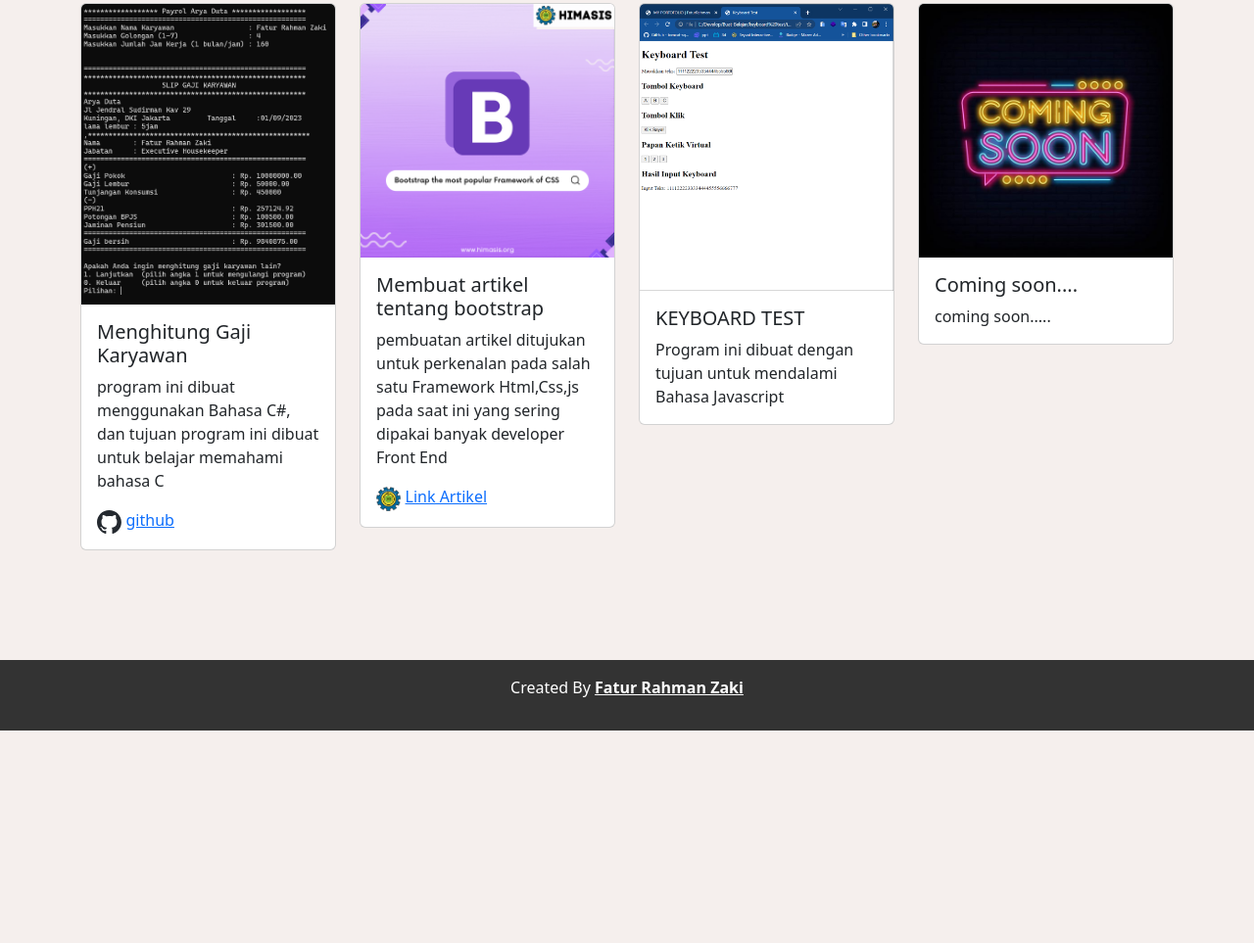
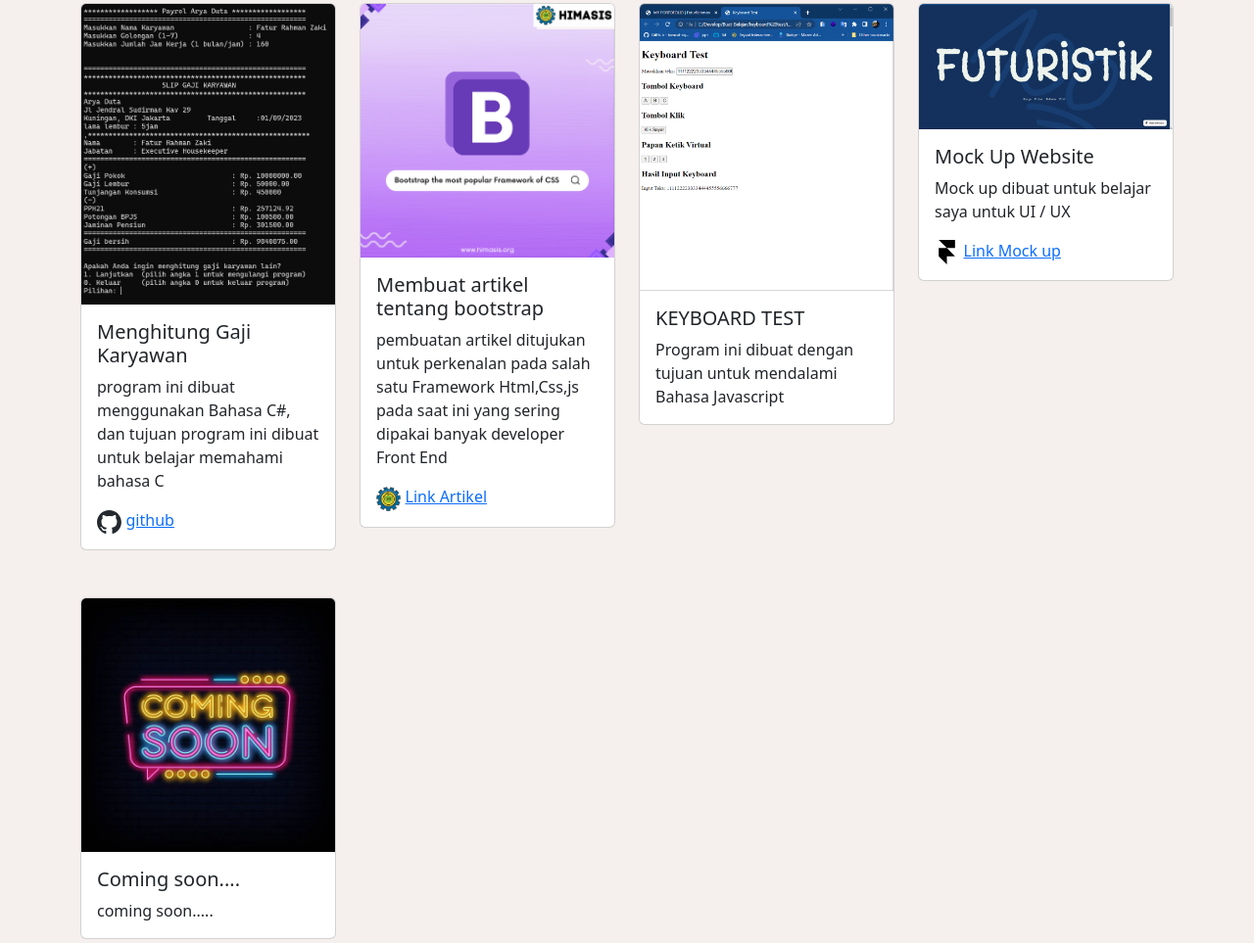
Before and after one commit to FaturRahmanZaki/FaturRahmanZaki.github.io, a plain HTML site: page project.html in a window 1280 px wide. Shown: the part 156-1119 px from the top of the page at 98% size. Before the commit the page ends 902 px from the top, so only its background shows below. Drawn offline with nearby package versions, Linux system fonts and the light colour scheme.

Commit message:
add project mock up

```diff
--- a/project.html
+++ b/project.html
@@ -91,6 +91,17 @@
           </div>
           <div class="col-md-3 mb-5">
             <div class="card" ">
+              <img src="img/futuristik.png" class="card-img-top" alt="4-card">
+              <div class="card-body">
+                <h5>Mock Up Website</h5>
+                <p class="card-text">Mock up dibuat untuk belajar saya untuk UI / UX</p>
+                <a href="https://futuristik-websiteftr.framer.ai/"
+                  class="card-link" target="_blank"><img src="img/framer.svg" alt="" width="25px" style="margin-right: 2%;">Link Mock up</a>
+              </div>
+            </div>
+          </div>
+          <div class="col-md-3 mb-5">
+            <div class="card" ">
               <img src="img/coming-soon.jpg" class="card-img-top" alt="4-card">
               <div class="card-body">
                 <h5>Coming soon....</h5>
--- a/style.css
+++ b/style.css
@@ -9,6 +9,7 @@
 
 .experients {
   background-color: #f5efed;
+  padding
 }
 
 .li-experience {
```
Also changed, not shown: img/framer.svg (added), img/futuristik.png (added).
